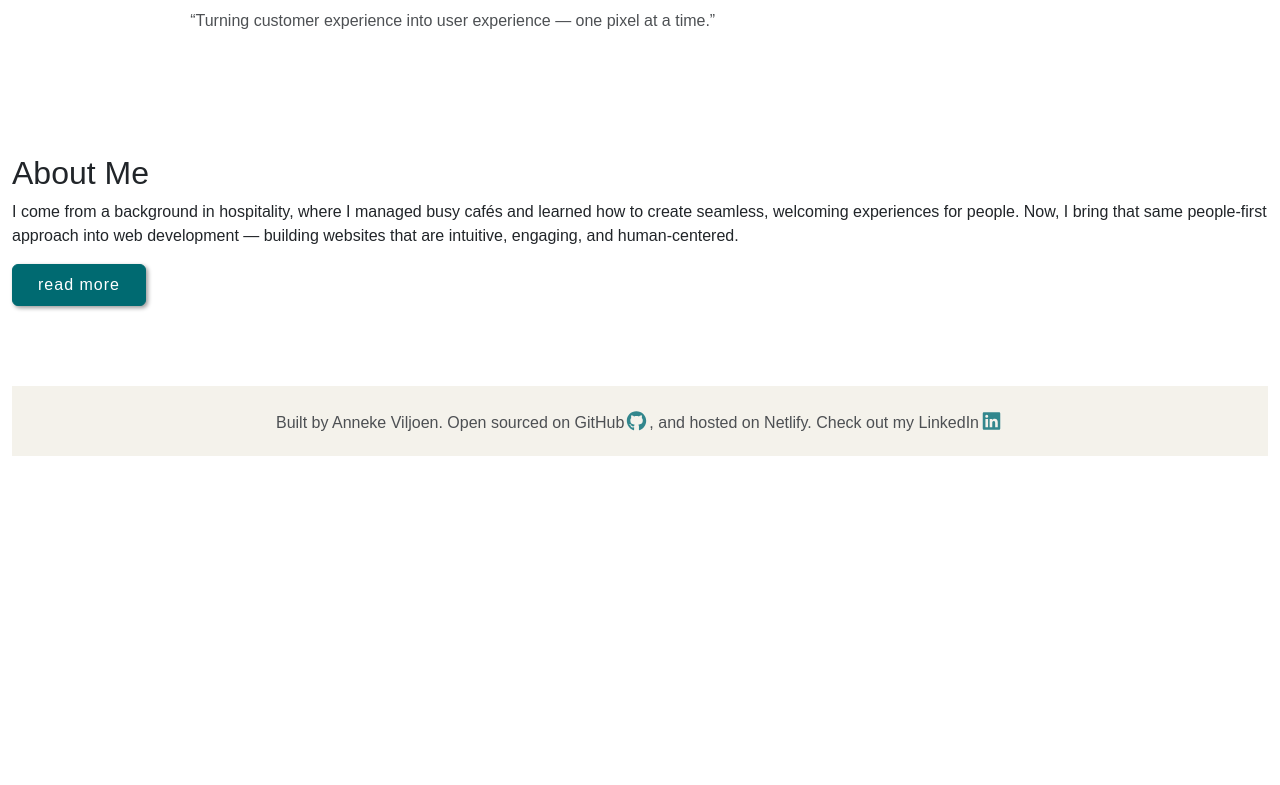
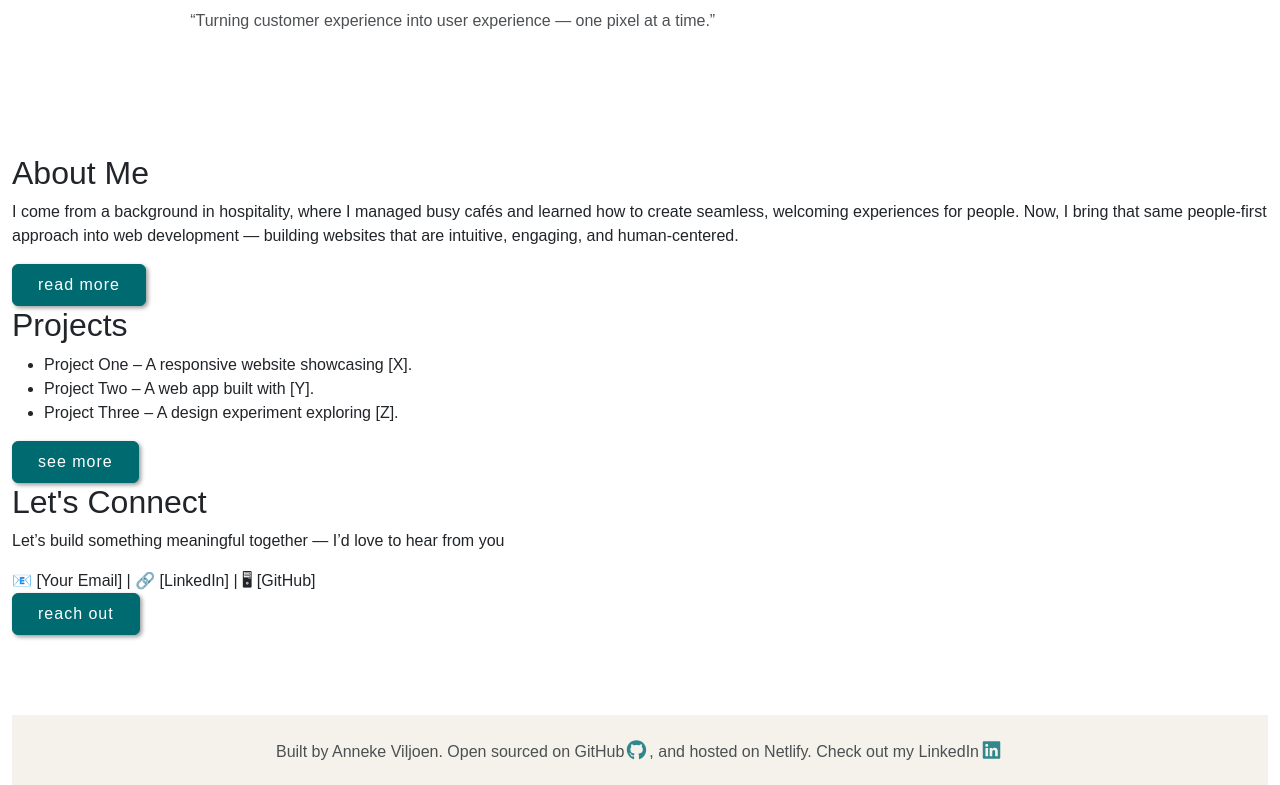
Before and after one commit to anneke44/my-profile-anneke-viljoen, a React (Create React App) app: page / in a window 1280 px wide. Shown: the part 406-1191 px from the top of the page. Before the commit the page ends 862 px from the top, so only its background shows below. Built offline with nearby package versions, Linux system fonts and the light colour scheme.

Commit message:
Added component to the homepage for introductions to my project and contact details

```diff
--- /dev/null
+++ b/src/HomepageConnect.css
@@ -0,0 +1,13 @@
+#launch-button {
+  padding: 8px 25px;
+  border: 1px solid #006a71;
+  background-color: #006a71;
+  box-shadow: 2px 2px 4px rgba(0, 0, 0, 0.4);
+  color: #ffff;
+  letter-spacing: 1px;
+  transition: all 100ms ease-in-out;
+}
+#launch-button:hover {
+  border: 1px solid #48a6a7;
+  background-color: #48a6a7;
+}
--- /dev/null
+++ b/src/HomepageConnect.js
@@ -0,0 +1,18 @@
+import React from "react";
+
+import "./HomepageConnect.css";
+
+export default function HomepageConnect() {
+  return (
+    <div className="HomepageConnect">
+      <h2>Let's Connect</h2>
+      <p>
+        Let’s build something meaningful together — I’d love to hear from you
+      </p>
+      <div>📧 [Your Email] | 🔗 [LinkedIn] | 🖥 [GitHub]</div>
+      <button id="launch-button" className="btn btn-branding">
+        reach out
+      </button>
+    </div>
+  );
+}
--- a/src/HomepageHero.js
+++ b/src/HomepageHero.js
@@ -1,6 +1,8 @@
 import React from "react";
 import "./HomepageHero.css";
 import HomepageAbout from "./HomepageAbout";
+import HomepageProject from "./HomepageProject";
+import HomepageConnect from "./HomepageConnect";
 
 export default function HomepageHero() {
   return (
@@ -32,6 +34,8 @@ export default function HomepageHero() {
         </div>
       </div>
       <HomepageAbout />
+      <HomepageProject />
+      <HomepageConnect />
     </div>
   );
 }
--- /dev/null
+++ b/src/HomepageProject.css
@@ -0,0 +1,13 @@
+#launch-button {
+  padding: 8px 25px;
+  border: 1px solid #006a71;
+  background-color: #006a71;
+  box-shadow: 2px 2px 4px rgba(0, 0, 0, 0.4);
+  color: #ffff;
+  letter-spacing: 1px;
+  transition: all 100ms ease-in-out;
+}
+#launch-button:hover {
+  border: 1px solid #48a6a7;
+  background-color: #48a6a7;
+}
--- /dev/null
+++ b/src/HomepageProject.js
@@ -0,0 +1,19 @@
+import React from "react";
+
+import "./HomepageProject.css";
+
+export default function HomepageProject() {
+  return (
+    <div className="HomepageProject">
+      <h2>Projects</h2>
+      <ul>
+        <li>Project One – A responsive website showcasing [X].</li>
+        <li>Project Two – A web app built with [Y].</li>
+        <li>Project Three – A design experiment exploring [Z].</li>
+      </ul>
+      <button id="launch-button" className="btn btn-branding">
+        see more
+      </button>
+    </div>
+  );
+}
```
